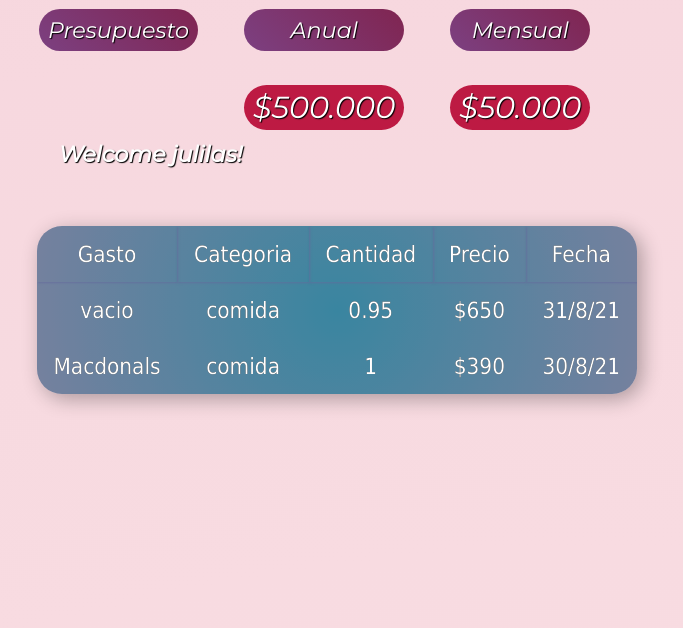
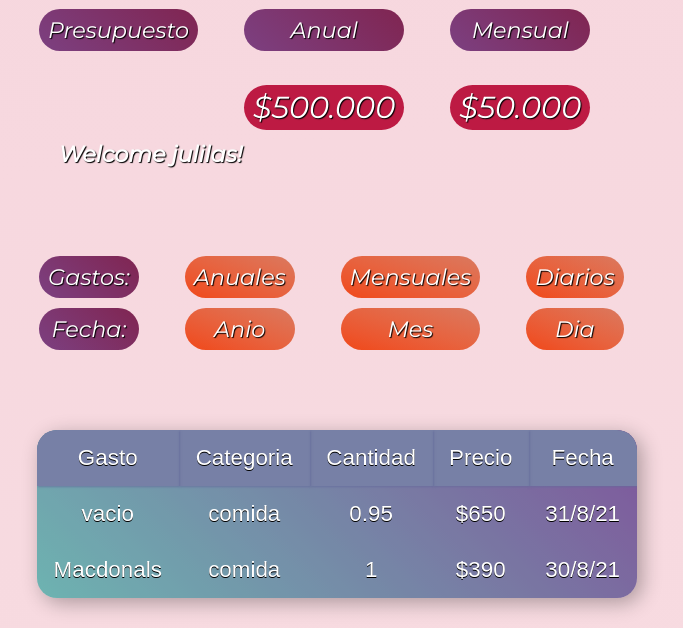
Before and after one commit to julianlastuvka/Budget, a Flask app: page / in a window 1280 px wide. Shown: the part 172-800 px from the top of the page, without its empty margins (21-704 px from the left). Run offline with Flask 2, Linux system fonts and the light colour scheme; a user stored in the database is signed in; some libraries are stand-ins or nearby versions.

Commit message:
added table "fecha" and some styling

```diff
--- a/static/styles.css
+++ b/static/styles.css
@@ -92,9 +92,9 @@ nav{
 
 /* ------------------------------ END NAV -------------------------------*/
 
-/* ------------------------- Tabla presupuesto  -------------------------*/
+/* ------------------------- Tabla presupuesto & Tabla Fecha -------------------------*/
 
-.presupuesto{
+.presupuesto, .tabla-fecha{
 
     text-align: center;
     color: white;
@@ -105,7 +105,7 @@ nav{
 
 }
 
-.presupuesto td{
+.presupuesto td, .tabla-fecha td{
     padding: 0.88vh 0.7vw;
     border-radius: 50px;
 }
@@ -114,11 +114,15 @@ nav{
     background-image: linear-gradient(45deg, #7c4081 0%, #802551 100%);
 }
 
-.presupuesto__body td{
+.presupuesto__body td, .tabla-fecha td{
     font-size: 3.8vh;
     padding: 0.5vh 0.7vw;
     background-color: #bd1a43;
     margin: 10px;
+}
+
+.tabla-fecha td{
+    font-size: 2.8vh;
 }
 
 #empty{
@@ -293,20 +297,24 @@ nav{
     overflow: hidden;
     box-shadow: 5px 5px 20px rgba(0, 0, 0, 0.3);
     margin-left :4.5vw;
-    margin-top: 30px;
-    border-radius: 25px;
-    background: radial-gradient(circle, #086788 0%, rgb(83, 97, 134) 100%);
+    margin-top: 70px;
+    border-radius: 20px;
+    background: linear-gradient(45deg, #49a09d, #5f2c82);
+
 }
 .table-history th, .table-history td {
     padding: 15px;
     background-color: rgba(255,255,255,0.2);
     color: #fff;
     box-shadow: 1px 1px 2px rgba(61, 68, 129, 0.685);
-    font-family: "Tahoma";
-    text-shadow: 0px 0px 0px #000000;
+    font-family: sans-serif;
+    font-weight: 100;
+    text-shadow: 0px 1px 0px #000000;
 }
 .table-history thead {
     text-align: center;
+    background-color: #55608f;
+
 }
 /*
 .table-history tbody tr:hover {
@@ -327,5 +335,15 @@ nav{
     top: -9999px;
     bottom: -9999px;
     background-color: rgba(255, 255, 255, 0.062);
+}
 
+/* -------------- Tabla Fecha --------------- */
+
+.tabla-fecha tr td:first-child{
+    background-image: linear-gradient(45deg, #7c4081 0%, #802551 100%);
 }
+
+.tabla-fecha td{
+    background-image: linear-gradient(to right top, #f04819, #ec562e, #e7633f, #e16e4f, #da795f);
+    padding: 0.88vh 0.7vw;
+}
--- a/templates/index.html
+++ b/templates/index.html
@@ -1,7 +1,7 @@
 {% extends "layout.html" %}
 
 {% block title %}
-Index
+Ver Gastos
 {% endblock %}
 
 {% block body %}
@@ -12,10 +12,22 @@ Index
 
 <div class="filtrar-historial-container">
 
+    <table class="tabla-fecha">
+            <tr>
+                <td>Gastos:</td>
+                <td>Anuales</td>
+                <td>Mensuales</td>
+                <td>Diarios</td>
+            </tr>
 
+            <tr>
+                <td>Fecha:</td>
+                <td>Anio</td>
+                <td>Mes</td>
+                <td>Dia</td>
+            </tr>
 
-
-
+    </table>
 
 </div>
 
--- a/templates/layout.html
+++ b/templates/layout.html
@@ -9,13 +9,15 @@
 
     <title>{% block title %}{% endblock %}</title>
     <link href="/static/styles.css" rel="stylesheet">
+    <link rel = "icon" href =
+"/static/title-icon.png"
+        type = "image/x-icon">
 
 </head>
 
 <body>
     <header>
         <h1 class="logo">budget</h1>
-
         <nav>
             <ul class="nav__links">
 
```
Also changed, not shown: static/title-icon.png (added), 1 other file.
